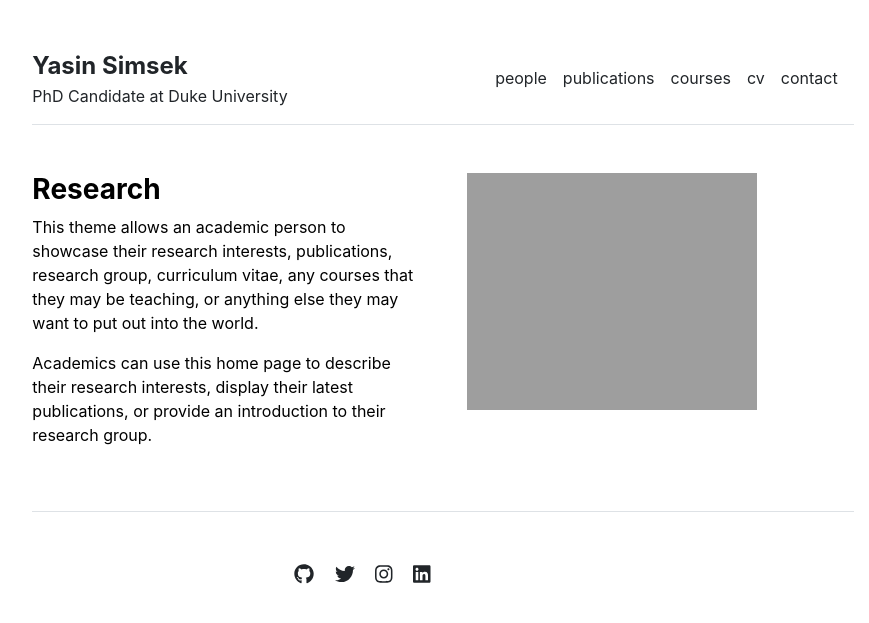
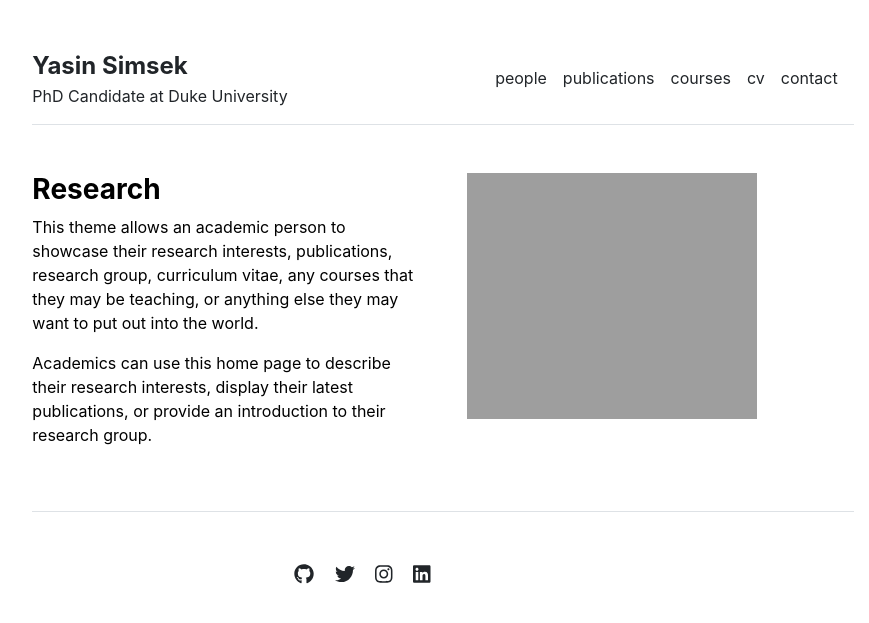
Before and after one commit to yasin-simsek/yasin-simsek.github.io, a Jekyll site: the page built from index.md, in a window 1280 px wide. Shown: the top 623 px of the page, without its empty margins (197-1066 px from the left). Built offline with Jekyll 4.4.1, drawn with Linux system fonts in a browser that asks for light colours.

Commit message:
photo size

```diff
--- a/_layouts/home.html
+++ b/_layouts/home.html
@@ -8,7 +8,7 @@ layout: default
     {{ content }}
   </div>
   <div class="col-md-6">
-    <img src="{{ site.github.url }}/assets/img/duke_photo.jpg" alt="Home" width="75%" height="82%">
+    <img src="{{ site.github.url }}/assets/img/duke_photo.jpg" alt="Home" width="75%" height="85%">
   </div>
 </div>
 
```
